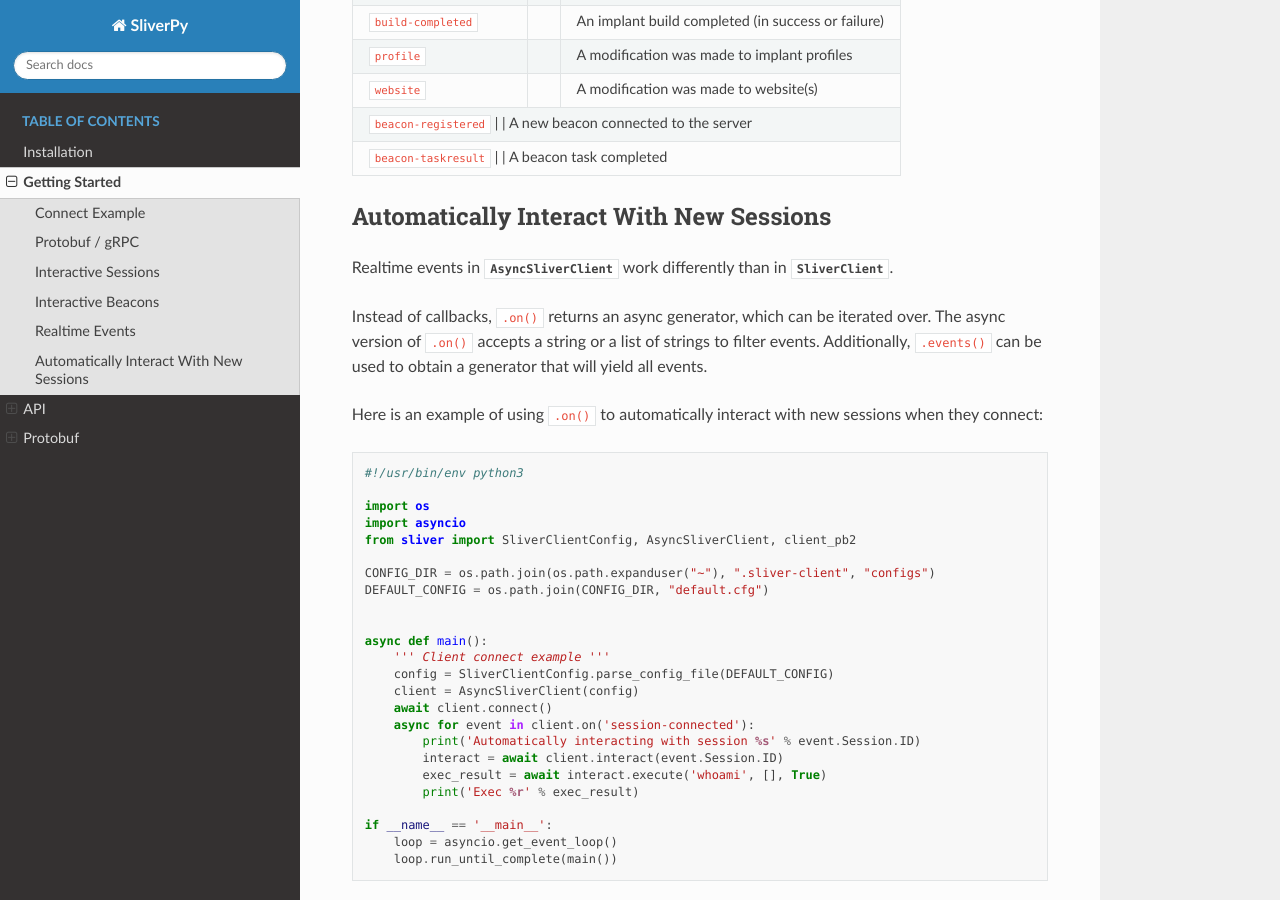
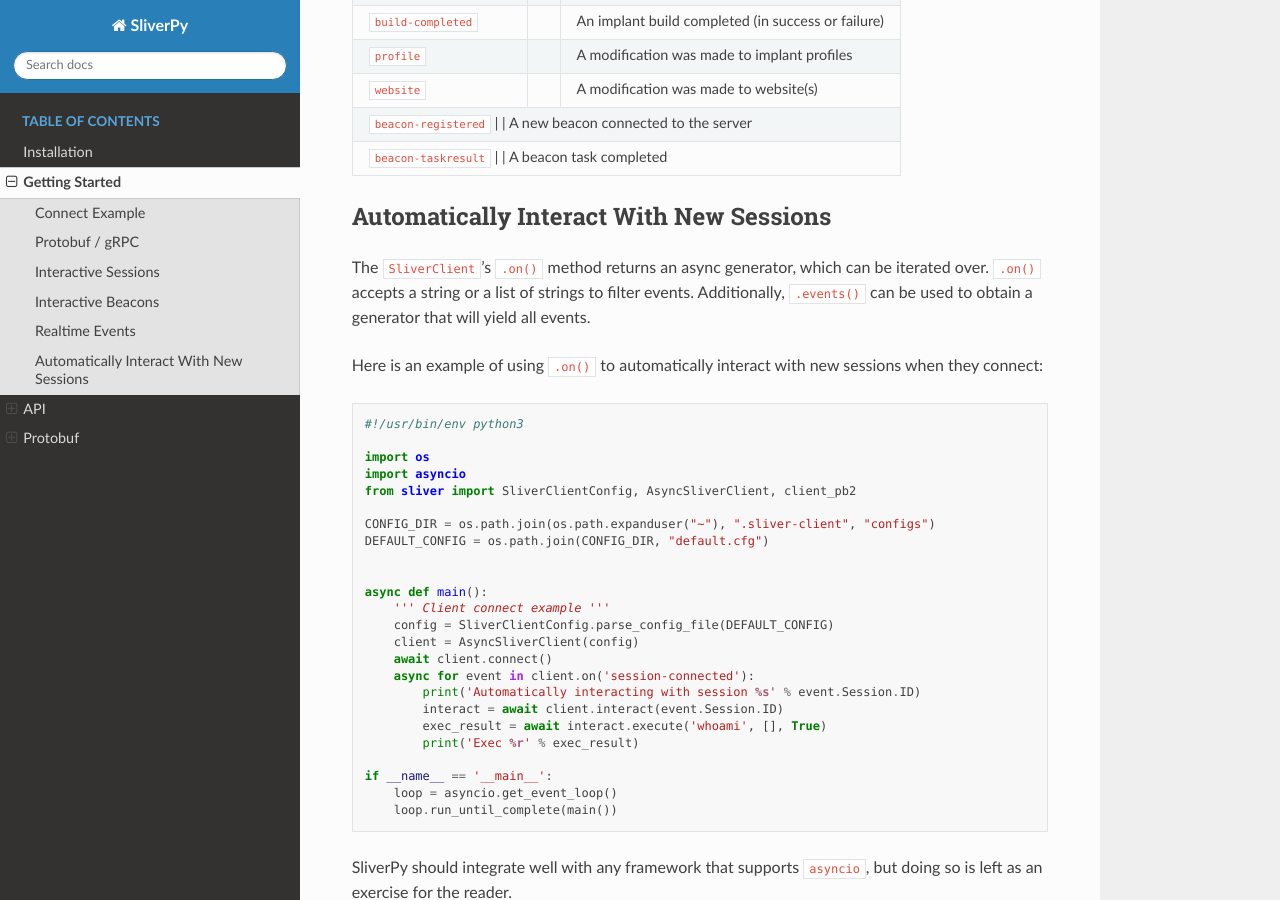
Before and after one commit to moloch--/sliver-py, a Sphinx documentation site: the page built from docs/getting-started.rst, in a window 1280 px wide and 900 px high, scrolled down 4288 px. Built offline with Sphinx 7.4.7 and the Read the Docs theme 2.0.0, drawn with Linux system fonts in a browser that asks for light colours.

Commit message:
Removed refs to thread implemenation in docs

```diff
--- a/docs/getting-started.rst
+++ b/docs/getting-started.rst
@@ -217,12 +217,8 @@
 
 Automatically Interact With New Sessions
 ^^^^^^^^^^^^^^^^^^^^^^^^^^^^^^^^^^^^^^^^
-
-Realtime events in :class:`AsyncSliverClient` work differently than in :class:`SliverClient`.
-
-Instead of callbacks, ``.on()`` returns an async generator, which can be iterated over. The async version of
-``.on()`` accepts a string or a list of strings to filter events. Additionally, ``.events()`` can be used to
-obtain a generator that will yield all events.
+The ``SliverClient``'s ``.on()`` method returns an async generator, which can be iterated over. ``.on()`` accepts a string or a list of strings to filter events.
+Additionally, ``.events()`` can be used to obtain a generator that will yield all events.
 
 Here is an example of using ``.on()`` to automatically interact with new sessions when they connect:
 
```
